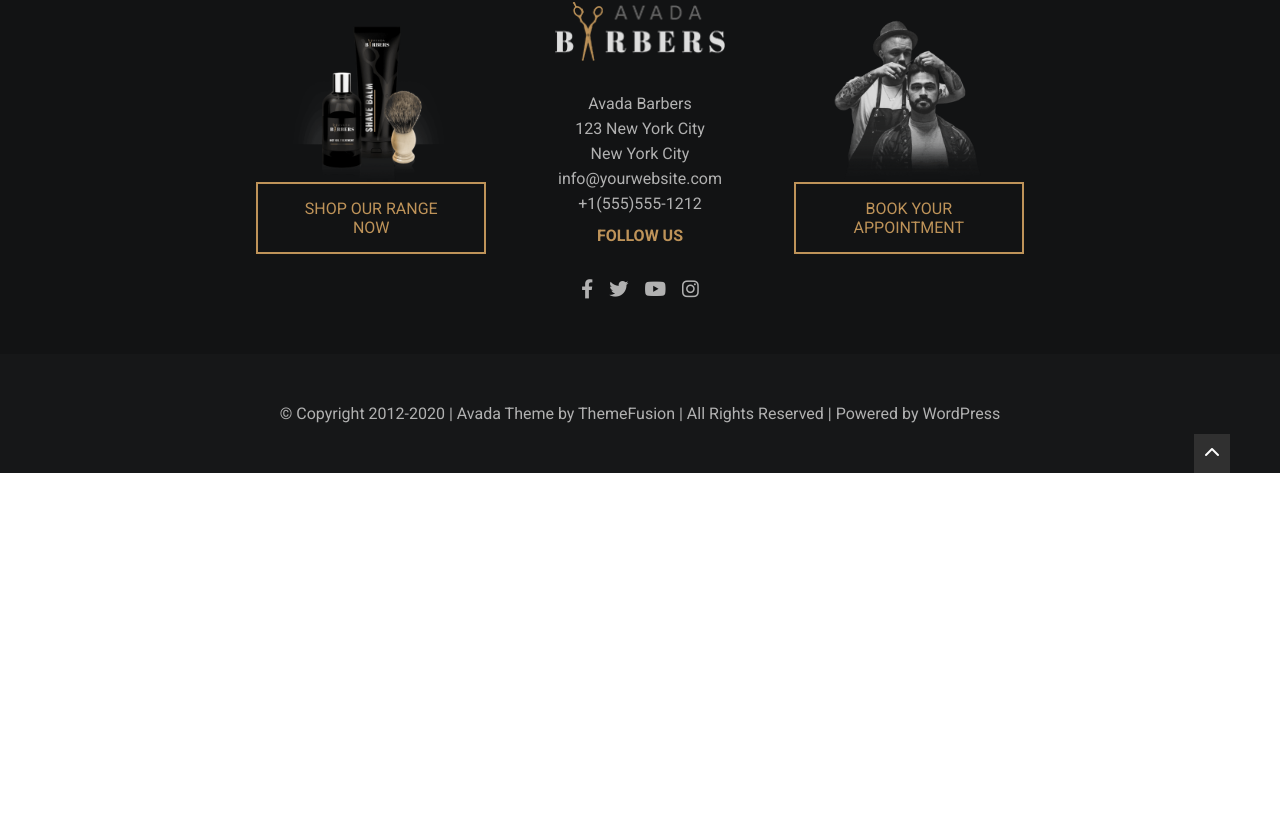
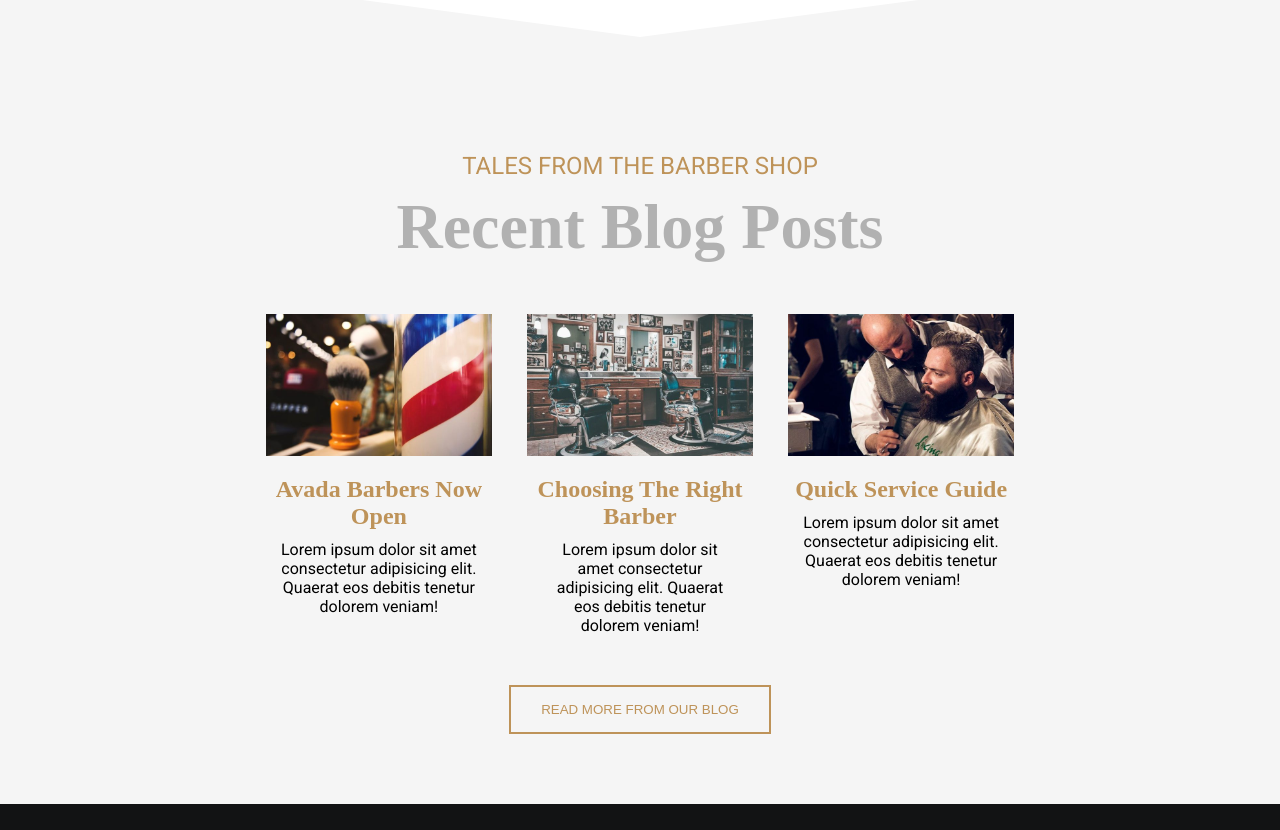
Before and after one commit to E-Lop/proj-html-vuejs, a Vue app: page / in a window 1280 px wide. Shown: the part 4090-4920 px from the top of the page. Before the commit the page ends 4563 px from the top, so only its background shows below. Built offline with nearby package versions, Linux system fonts and the light colour scheme.

Commit message:
componente MyBlogPost terminata

```diff
--- a/src/assets/style/common.scss
+++ b/src/assets/style/common.scss
@@ -47,11 +47,13 @@ a {
 body {
   font-family: 'roboto';
 }
+// stile titoli sezione grigi con serif
 .decorated_text {
   font-family: 'Abril Fatface';
   color: $secondary_color;
   font-size: 4rem;
 }
+// stile elementi sia dorati che con serif
 .fatface_gold {
   font-family: 'Abril Fatface';
   font-weight: bold;
--- a/src/components/MainComponent.vue
+++ b/src/components/MainComponent.vue
@@ -5,6 +5,7 @@
     <MyShop />
     <MyFeatured />
     <MyReviews />
+    <MyBlogPost />
   </main>
 </template>
 
@@ -14,6 +15,7 @@ import MyServices from '../components/MyServices.vue';
 import MyShop from '../components/MyShop.vue';
 import MyFeatured from '../components/MyFeatured.vue';
 import MyReviews from '../components/MyReviews.vue';
+import MyBlogPost from '../components/MyBlogPost.vue';
 export default {
   name: 'MainComponent',
   components: {
@@ -22,6 +24,7 @@ export default {
     MyShop,
     MyFeatured,
     MyReviews,
+    MyBlogPost,
   },
 };
 </script>
--- /dev/null
+++ b/src/components/MyBlogPost.vue
@@ -0,0 +1,106 @@
+<template>
+  <div id="siteblog">
+    <div class="entire_blogpost">
+      <div class="golden_words">TALES FROM THE BARBER SHOP</div>
+      <h2 class="decorated_text">Recent Blog Posts</h2>
+      <div class="container">
+        <div class="col_box">
+          <div class="col_sx">
+            <img
+              src="../assets/img/avadabarbers-second-blog-700x441.jpg"
+              alt="Immagine per blogpost sull'apertura del barber shop con un pennello da barba e la luce cilindrica a fasce alternate bianche rosse e blue tipica dei barbieri"
+            />
+            <div class="golden_words fatface_gold">Avada Barbers Now Open</div>
+            <p>
+              Lorem ipsum dolor sit amet consectetur adipisicing elit. Quaerat
+              eos debitis tenetur dolorem veniam!
+            </p>
+          </div>
+          <div class="col_mid">
+            <img
+              src="../assets/img/avadabarbers-choosing-blog-700x441.jpg"
+              alt="Immagine per blogpost su come scegliere il barbiere giusto con la foto dell'interno di un salone da barba e in primo piano due sedie ma barbiere vuote"
+            />
+            <div class="golden_words fatface_gold">
+              Choosing The Right Barber
+            </div>
+            <p>
+              Lorem ipsum dolor sit amet consectetur adipisicing elit. Quaerat
+              eos debitis tenetur dolorem veniam!
+            </p>
+          </div>
+          <div class="col_dx">
+            <img
+              src="../assets/img/avadabarbers-ourservice-blog-700x441.jpg"
+              alt="Immagine per blogpost sulla guida ai servizi offerti dalla catena di barbieri Avada con il primo piano di un barbiere che cura la barba di un cliente seduto su una sedia da barbiere e coperto da un telo che impedisce a peli di barba e capelli di finire sui sui vestiti"
+            />
+            <div class="golden_words fatface_gold">Quick Service Guide</div>
+            <p>
+              Lorem ipsum dolor sit amet consectetur adipisicing elit. Quaerat
+              eos debitis tenetur dolorem veniam!
+            </p>
+          </div>
+        </div>
+      </div>
+      <button class="golden_btn">READ MORE FROM OUR BLOG</button>
+    </div>
+  </div>
+</template>
+
+<script>
+export default {
+  name: 'MyBlogPost',
+};
+</script>
+
+<style lang="scss" scoped>
+.entire_blogpost {
+  background-color: #f5f5f5;
+  clip-path: polygon(100% 0%, 100% 100%, 0 100%, 0 0, 50% 10%);
+  text-align: center;
+  padding-top: 200px;
+  padding-bottom: 70px;
+  .golden_words {
+    padding-bottom: 10px;
+  }
+}
+.col_box {
+  display: flex;
+  justify-content: space-between;
+  margin-top: 50px;
+  margin-bottom: 50px;
+}
+.col_sx {
+  width: 32%;
+  padding-inline: 10px;
+  div {
+    padding-block: 20px;
+  }
+  img {
+    margin: 0 auto;
+  }
+}
+.col_mid {
+  width: 32%;
+  padding-inline: 10px;
+  div {
+    padding-block: 20px;
+  }
+  img {
+    margin: 0 auto;
+  }
+  p {
+    padding-inline: 20px;
+  }
+}
+.col_dx {
+  width: 32%;
+  padding-inline: 10px;
+  div {
+    padding-block: 20px;
+  }
+  img {
+    margin: 0 auto;
+  }
+}
+</style>
```
